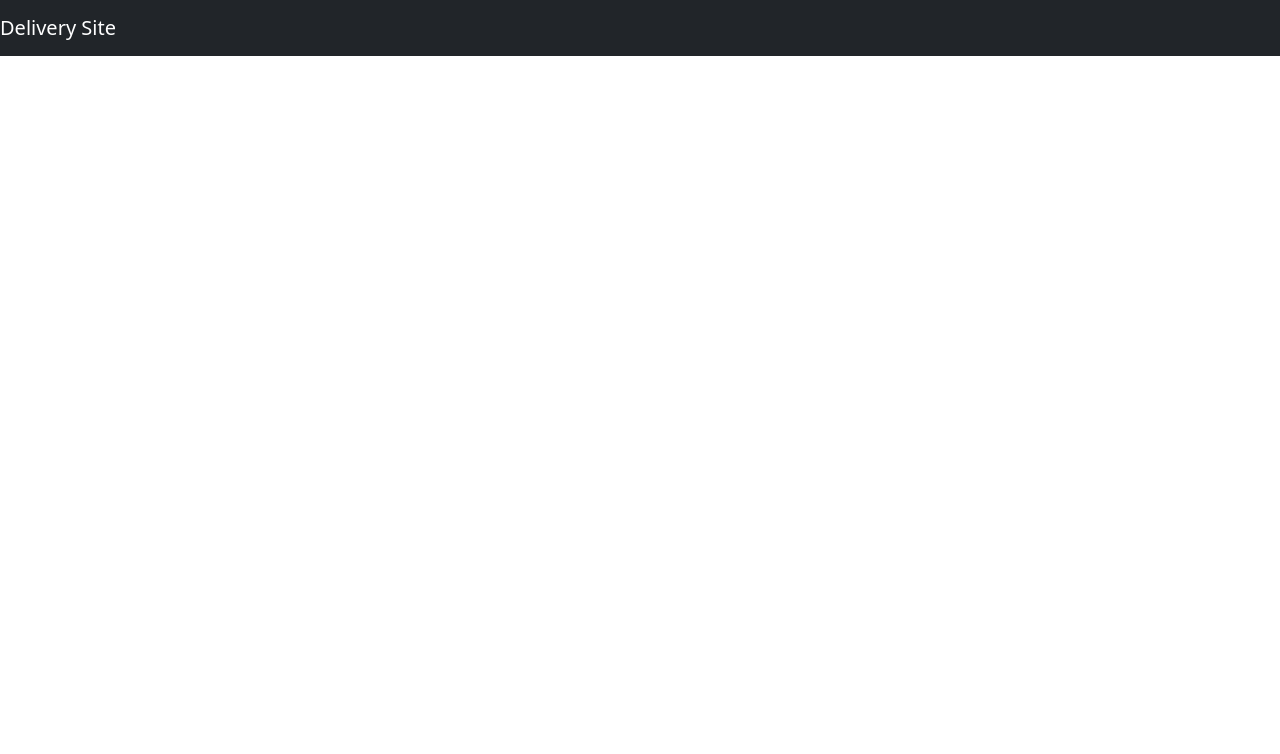
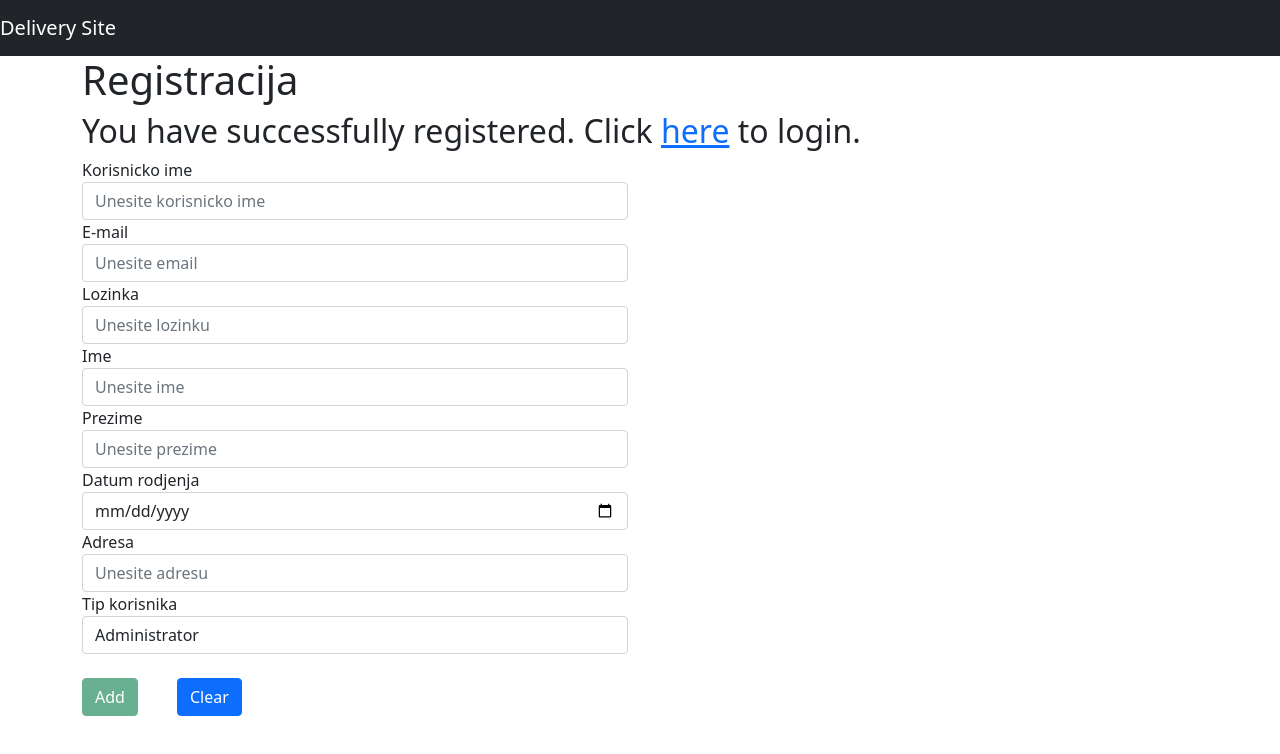
Before and after one commit to Igor-He/project-web2, an Angular app: page /register in a window 1280 px wide. Before the commit this address led to /. Shown: the top 754 px of the page. Built offline with nearby package versions, Linux system fonts and the light colour scheme.

Commit message:
registration component

```diff
--- a/src/app/app-routing.module.ts
+++ b/src/app/app-routing.module.ts
@@ -1,12 +1,18 @@
 import { NgModule } from '@angular/core';
 import { RouterModule, Routes } from '@angular/router';
 import { LoginComponent } from './components/login/login.component';
+import { RegistrationComponent } from './components/registration/registration.component';
 
 const routes: Routes = [
   {
     path: "",
     component: LoginComponent
+  },
+  {
+    path: "register",
+    component: RegistrationComponent
   }
+
 ];
 
 @NgModule({
--- a/src/app/components/login/login.component.html
+++ b/src/app/components/login/login.component.html
@@ -1 +1,37 @@
-<p>login works!</p>
+<div class="container">
+    <h1>Ulogujte se!</h1>
+    <form [formGroup]="loginForm" (ngSubmit)="onSubmit()">
+        <div class="row">
+            <div class="col-sm-6 form-group">
+                <label for="username">Username</label>
+                <input type="text" id="username" class="form-control" placeholder="Unesite username" formControlName="username">
+                <div *ngIf="loginForm.controls.username.invalid && loginForm.controls.username.touched">
+                    Neophodno je da unesete username
+                </div>
+            </div>
+
+        </div>
+        <div class="row">
+            <div class="col-sm-6 form-group">
+                <label for="password">Password</label>
+                <input type="text" id="password" class="form-control" placeholder="Unesite password" formControlName="password">
+                <div *ngIf="loginForm.controls.password.invalid && loginForm.controls.password.touched">
+                    Neophodno je da unesete lozinku
+                </div>
+            </div>
+        </div>
+        <br>
+        <div class="row">
+            <div class="col-1">
+                <button [disabled]="!loginForm.valid" class="btn btn-success" type="submit">Add</button>
+            </div>
+            <div class="col-1">
+                <button class="btn btn-primary" (click)="onClear()" type="button">Clear</button>
+            </div>
+        </div>
+    </form>
+    <br>
+    <div class="row ">
+        <button class="btn btn-primary" (click)="onRegister()"  type="button">Register</button>
+    </div>
+</div>
--- a/src/app/components/login/login.component.ts
+++ b/src/app/components/login/login.component.ts
@@ -1,4 +1,6 @@
 import { Component, OnInit } from '@angular/core';
+import { FormControl, FormGroup, Validators } from '@angular/forms';
+import { Router } from '@angular/router';
 
 @Component({
   selector: 'app-login',
@@ -7,9 +9,31 @@ import { Component, OnInit } from '@angular/core';
 })
 export class LoginComponent implements OnInit {
 
-  constructor() { }
+  loginForm: FormGroup;
+
+  constructor(private router: Router) { }
 
   ngOnInit(): void {
+    this.initForm();
+  }
+
+  private initForm() {
+    this.loginForm = new FormGroup({
+      'username': new FormControl('', Validators.required),
+      'password': new FormControl('', [Validators.required, Validators.maxLength(100)])
+    });
+  }
+
+  onSubmit() {
+    console.log(this.loginForm.value);
+    console.log(this.loginForm);
+  }
+
+  onClear() {
+    this.loginForm.reset();
+  }
+  onRegister(){
+    this.router.navigateByUrl('/register');
   }
 
 }
--- /dev/null
+++ b/src/app/components/registration/registration.component.html
@@ -0,0 +1,85 @@
+<div class="container">
+    <h1>Registracija</h1>
+    <h2 *ngIf="isRegister==true">You have successfully registered. Click <a routerLink="">here</a> to login.</h2>
+    <form [formGroup]="registrationForm" (ngSubmit)="onSubmit()">
+        <div class="row">
+            <div class="col-sm-6 form-group">
+                <label for="username">Korisnicko ime</label>
+                <input type="text" id="username" placeholder="Unesite korisnicko ime" class="form-control" formControlName="username">
+                <div *ngIf="registrationForm.controls.username.invalid && registrationForm.controls.username.touched">
+                    Polje je obavezno!
+                </div>
+            </div>
+
+        </div>
+        <div class="row">
+            <div class="col-sm-6 form-group">
+                <label for="email">E-mail</label>
+                <input type="email" id="email" placeholder="Unesite email" class="form-control" formControlName="email">
+                <div *ngIf="registrationForm.controls.email.invalid && registrationForm.controls.email.touched">
+                    Polje je obavezno!
+                </div>
+            </div>
+        </div>
+        <div class="row">
+            <div class="col-sm-6 form-group">
+                <label for="password">Lozinka</label>
+                <input type="password" id="password" placeholder="Unesite lozinku" class="form-control" formControlName="password">
+            </div>
+        </div>
+        <div class="row">
+            <div class="col-sm-6 form-group">
+                <label for="name">Ime</label>
+                <input type="text" id="name" class="form-control" placeholder="Unesite ime" formControlName="name">
+                <div *ngIf="registrationForm.controls.name.invalid && registrationForm.controls.name.touched">
+                    Polje je obavezno!
+                </div>
+            </div>
+        </div>
+        <div class="row">
+            <div class="col-sm-6 form-group">
+                <label for="surname">Prezime</label>
+                <input type="text" id="surname" class="form-control" placeholder="Unesite prezime" formControlName="surname">
+                <div *ngIf="registrationForm.controls.surname.invalid && registrationForm.controls.surname.touched">
+                    Polje je obavezno!
+                </div>
+            </div>
+        </div>
+        <div class="row">
+            <div class="col-sm-6 form-group">
+                <label for="dateOfBirth">Datum rodjenja</label>
+                <input type="date" id="dateOfBirth" class="form-control" placeholder="Unesite datum rodjenja" formControlName="dateOfBirth">
+                <div *ngIf="registrationForm.controls.dateOfBirth.invalid && registrationForm.controls.dateOfBirth.touched">
+                    Polje je obavezno!
+                </div>
+            </div>
+        </div>
+        <div class="row">
+            <div class="col-sm-6 form-group">
+                <label for="address">Adresa</label>
+                <input type="text" id="address" class="form-control" placeholder="Unesite adresu" formControlName="address">
+                <div *ngIf="registrationForm.controls.address.invalid && registrationForm.controls.address.touched">
+                    Polje je obavezno!
+                </div>
+            </div>
+        </div>
+        <div class="row">
+            <div class="col-sm-6 form-group" >
+                <label for="type">Tip korisnika</label>
+                <select class="form-control"  formControlName="type">
+                    <option *ngFor="let option of list" [value]="option" [selected]="list[0]">{{option}}</option>
+                </select>
+            </div>
+        </div>
+        <br>
+        <div class="row">
+            <div class="col-1">
+                <button [disabled]="!registrationForm.valid" class="btn btn-success" type="submit">Add</button>
+            </div>
+            <div class="col-1">
+                <button class="btn btn-primary" (click)="onClear()" type="button">Clear</button>
+            </div>
+        </div>
+    </form>
+
+</div>
--- /dev/null
+++ b/src/app/components/registration/registration.component.ts
@@ -0,0 +1,58 @@
+import { Component, OnInit } from '@angular/core';
+import { FormControl, FormGroup, Validators } from '@angular/forms';
+import { User } from 'src/app/entities/user';
+import { UserType } from 'src/app/entities/user-type.enum';
+
+@Component({
+  selector: 'app-registration',
+  templateUrl: './registration.component.html',
+  styleUrls: ['./registration.component.css']
+})
+export class RegistrationComponent implements OnInit {
+
+  registrationForm: FormGroup;
+  list=new Array<string>();
+  isRegister=true;
+  constructor() {
+
+  }
+
+  ngOnInit(): void {
+    this.list.push(UserType.Potrosac.toString());
+    this.list.push(UserType.Dostavljac.toString());
+    this.list.push(UserType.Administrator.toString());
+    this.initForm();
+  }
+
+  private initForm() {
+    this.registrationForm = new FormGroup({
+      'username': new FormControl(null, [Validators.required]),
+      'email': new FormControl(null, [Validators.required, Validators.email]),
+      'password': new FormControl(null, [Validators.required, Validators.email]),
+      'name': new FormControl(null, [Validators.required]),
+      'surname': new FormControl(null, [Validators.required]),
+      'dateOfBirth': new FormControl(null, [Validators.required]),
+      'address': new FormControl(null, [Validators.required]),
+      'type': new FormControl()
+    });
+  }
+
+  onSubmit() {
+    const username=this.registrationForm.controls['username'].value;
+    const email=this.registrationForm.controls['email'].value;
+    const password=this.registrationForm.controls['password'].value;
+    const name=this.registrationForm.controls['name'].value;
+    const surname=this.registrationForm.controls['surname'].value;
+    const dateOfBirth=this.registrationForm.controls['dateOfBirth'].value;
+    const address=this.registrationForm.controls['address'].value;
+    const type=this.registrationForm.controls['type'].value;
+    const u=new User(username, email, password, name, surname, dateOfBirth, address, type);
+
+  }
+
+  onClear() {
+    this.registrationForm.reset();
+  }
+
+
+}
--- a/src/app/entities/user.ts
+++ b/src/app/entities/user.ts
@@ -11,8 +11,8 @@ export class User {
     address: string;
     type: UserType;
 
-    constructor(id: number, username: string, email: string, password: string, name: string, surname: string, dateOfBirth: Date, address: string, type: UserType){
-        this.id=id;
+    constructor(username: string, email: string, password: string, name: string, surname: string, dateOfBirth: Date, address: string, type: UserType){
+        this.id=0;
         this.username=username;
         this.email=email;
         this.password=password;
--- a/tsconfig.json
+++ b/tsconfig.json
@@ -6,13 +6,14 @@
     "outDir": "./dist/out-tsc",
     "forceConsistentCasingInFileNames": true,
     "strict": true,
-    "noImplicitReturns": true,
+    "noImplicitReturns": false,
     "noFallthroughCasesInSwitch": true,
     "sourceMap": true,
     "declaration": false,
     "downlevelIteration": true,
     "experimentalDecorators": true,
     "moduleResolution": "node",
+    "strictPropertyInitialization": false,
     "importHelpers": true,
     "target": "es2015",
     "module": "es2020",
@@ -26,5 +27,6 @@
     "strictInjectionParameters": true,
     "strictInputAccessModifiers": true,
     "strictTemplates": true
+
   }
 }
```
Also changed, not shown: src/app/app.module.ts (+6 -2 lines), src/app/components/registration/registration.component.css (added), 1 other file (tests, documents, lock files or other folders).
